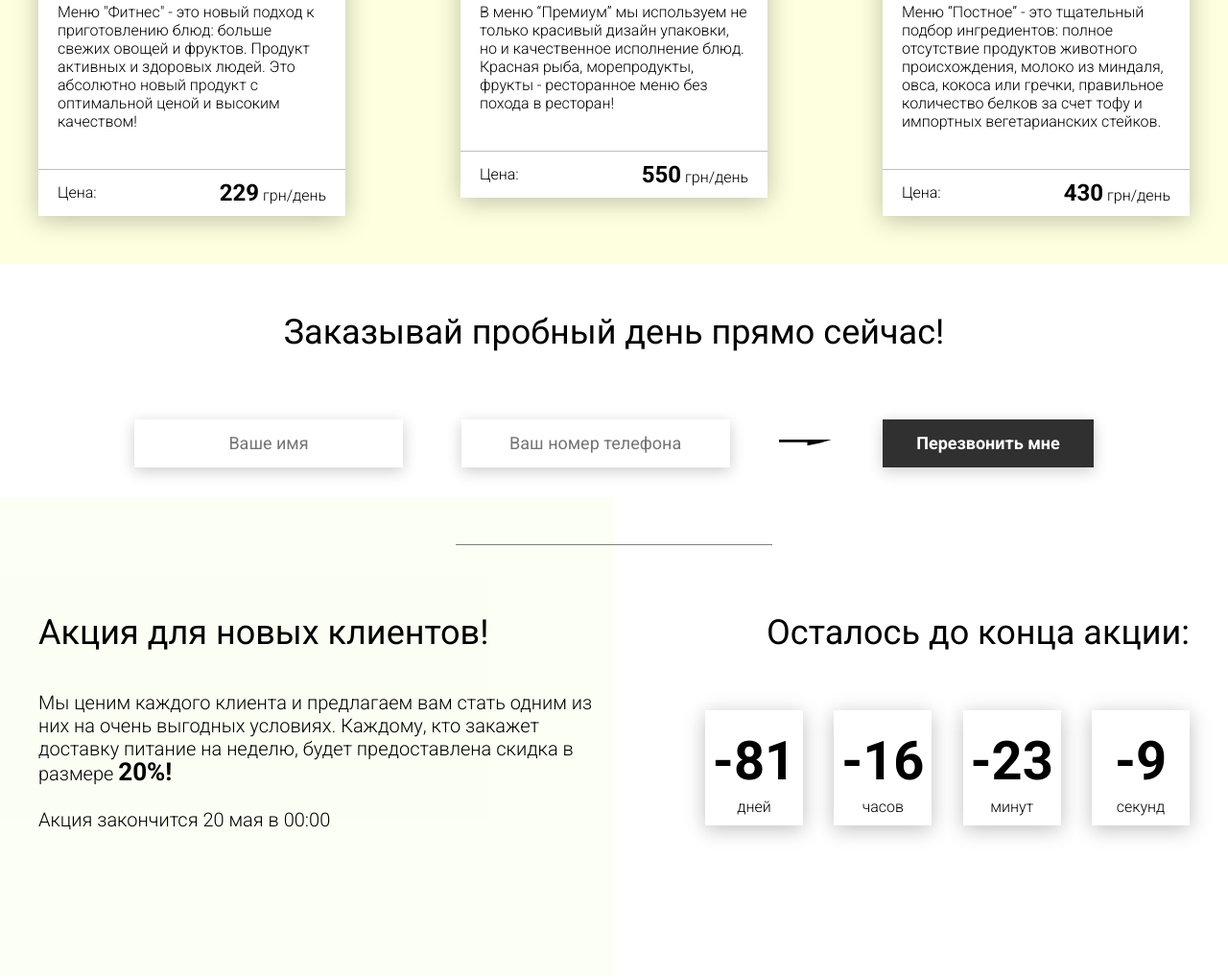
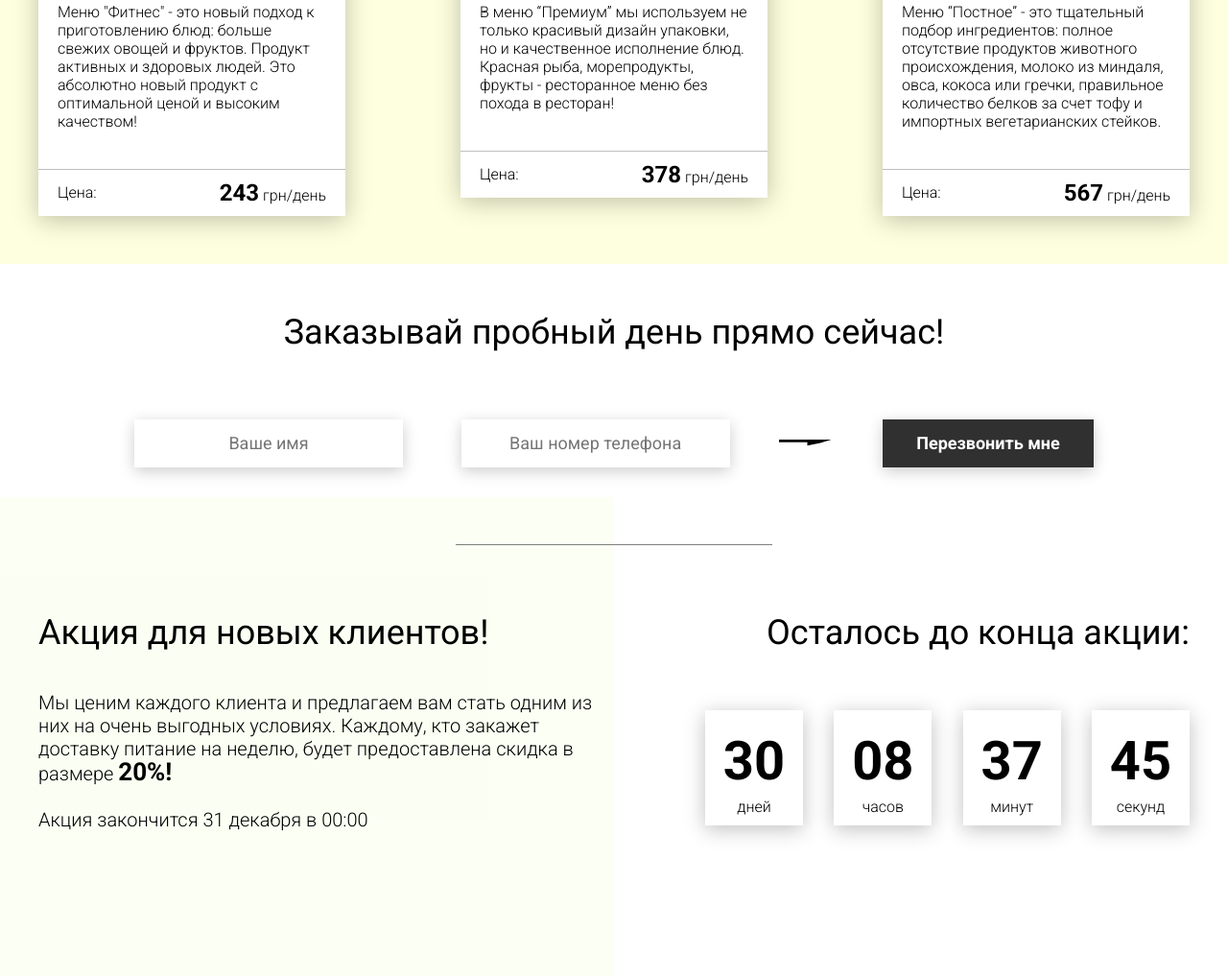
Before and after one commit to JUL1VER/Practice-Project-Food, a website: page Food/dist/index.html in a window 1280 px wide. Shown: the part 2958-3978 px from the top of the page at 96% size. Drawn offline with nearby package versions, Linux system fonts and the light colour scheme; files that its build step writes are made by us from their sources; files whose address does not match are found by name.

Commit message:
Added Classes for 3 MenuItems

```diff
--- a/Food/dist/index.html
+++ b/Food/dist/index.html
@@ -185,36 +185,7 @@
 
         <div class="menu__field">
             <div class="container">
-                <div class="menu__item">
-                    <img src="img/tabs/vegy.jpg" alt="vegy">
-                    <h3 class="menu__item-subtitle">Меню "Фитнес"</h3>
-                    <div class="menu__item-descr">Меню "Фитнес" - это новый подход к приготовлению блюд: больше свежих овощей и фруктов. Продукт активных и здоровых людей. Это абсолютно новый продукт с оптимальной ценой и высоким качеством!</div>
-                    <div class="menu__item-divider"></div>
-                    <div class="menu__item-price">
-                        <div class="menu__item-cost">Цена:</div>
-                        <div class="menu__item-total"><span>229</span> грн/день</div>
-                    </div>
-                </div>
-                <div class="menu__item">
-                    <img src="img/tabs/elite.jpg" alt="elite">
-                    <h3 class="menu__item-subtitle">Меню “Премиум”</h3>
-                    <div class="menu__item-descr">В меню “Премиум” мы используем не только красивый дизайн упаковки, но и качественное исполнение блюд. Красная рыба, морепродукты, фрукты - ресторанное меню без похода в ресторан!</div>
-                    <div class="menu__item-divider"></div>
-                    <div class="menu__item-price">
-                        <div class="menu__item-cost">Цена:</div>
-                        <div class="menu__item-total"><span>550</span> грн/день</div>
-                    </div>
-                </div>
-                <div class="menu__item">
-                    <img src="img/tabs/post.jpg" alt="post">
-                    <h3 class="menu__item-subtitle">Меню "Постное"</h3>
-                    <div class="menu__item-descr">Меню “Постное” - это тщательный подбор ингредиентов: полное отсутствие продуктов животного происхождения, молоко из миндаля, овса, кокоса или гречки, правильное количество белков за счет тофу и импортных вегетарианских стейков. </div>
-                    <div class="menu__item-divider"></div>
-                    <div class="menu__item-price">
-                        <div class="menu__item-cost">Цена:</div>
-                        <div class="menu__item-total"><span>430</span> грн/день</div>
-                    </div>
-                </div>
+
             </div>
         </div>
     </div>
@@ -242,7 +213,7 @@
                     Мы ценим каждого клиента и предлагаем вам стать одним из них на очень выгодных условиях.
                     Каждому, кто закажет доставку питание на неделю, будет предоставлена скидка в размере <span>20%!</span>
                     <br><br>
-                    Акция закончится 20 мая в 00:00
+                    Акция закончится 31 декабря в 00:00
                 </div>
             </div>
             <div class="promotion__timer">
--- a/Food/dist/js/script.js
+++ b/Food/dist/js/script.js
@@ -39,7 +39,7 @@ window.addEventListener('DOMContentLoaded', () => {
 
     // Timer
 
-    const deadline = '2021-09-11';
+    const deadline = '2021-12-31';
 
     function getTimeRemaining(endtime) {
         const t = Date.parse(endtime)  - Date.parse(new Date()),
@@ -130,7 +130,7 @@ window.addEventListener('DOMContentLoaded', () => {
         }
     });
 
-    const modalTimerID = setTimeout(openModal, 5000);
+    // const modalTimerID = setTimeout(openModal, 5000);
 
     function showModalByScroll() {
         if (window.pageYOffset + document.documentElement.clientHeight >= document.documentElement.scrollHeight) {
@@ -140,4 +140,70 @@ window.addEventListener('DOMContentLoaded', () => {
     }
 
     window.addEventListener('scroll', showModalByScroll);
+
+    // Классы для карточек
+
+    class MenuCard {
+        constructor(src, alt, title, descr, price, parentSelector) {
+            this.src = src;
+            this.alt = alt;
+            this.title = title;
+            this.descr = descr;
+            this.price = price;
+            this.parent = document.querySelector(parentSelector);
+            this.transfer = 27;
+            this.changeToUAH();
+        }
+
+        changeToUAH() {
+            this.price = this.price * this.transfer;
+        }
+
+        render () {
+            const element = document.createElement('div');
+            element.innerHTML = `
+                <div class="menu__item">
+                    <img src=${this.src} alt=${this.alt}>
+                    <h3 class="menu__item-subtitle">${this.title}</h3>
+                    <div class="menu__item-descr">${this.descr}</div>
+                    <div class="menu__item-divider"></div>
+                    <div class="menu__item-price">
+                        <div class="menu__item-cost">Цена:</div>
+                        <div class="menu__item-total"><span>${this.price}</span> грн/день</div>
+                    </div>
+                </div>
+            `;
+            this.parent.append(element);
+        }
+    }
+
+    const div = new MenuCard(
+        "img/tabs/vegy.jpg",
+        "vegy",
+        'Меню "Фитнес"',
+        'Меню "Фитнес" - это новый подход к приготовлению блюд: больше свежих овощей и фруктов. Продукт активных и здоровых людей. Это абсолютно новый продукт с оптимальной ценой и высоким качеством!',
+        9,
+        '.menu .container'
+    );
+    div.render();
+
+    const div1 = new MenuCard(
+        "img/tabs/elite.jpg",
+        "elite",
+        'Меню “Премиум”',
+        'В меню “Премиум” мы используем не только красивый дизайн упаковки, но и качественное исполнение блюд. Красная рыба, морепродукты, фрукты - ресторанное меню без похода в ресторан!',
+        14,
+        '.menu .container'
+    );
+    div1.render();
+
+    const div2 = new MenuCard(
+        "img/tabs/post.jpg",
+        "post",
+        'Меню "Постное"',
+        'Меню “Постное” - это тщательный подбор ингредиентов: полное отсутствие продуктов животного происхождения, молоко из миндаля, овса, кокоса или гречки, правильное количество белков за счет тофу и импортных вегетарианских стейков.',
+        21,
+        '.menu .container'
+    );
+    div2.render();
 });
```
